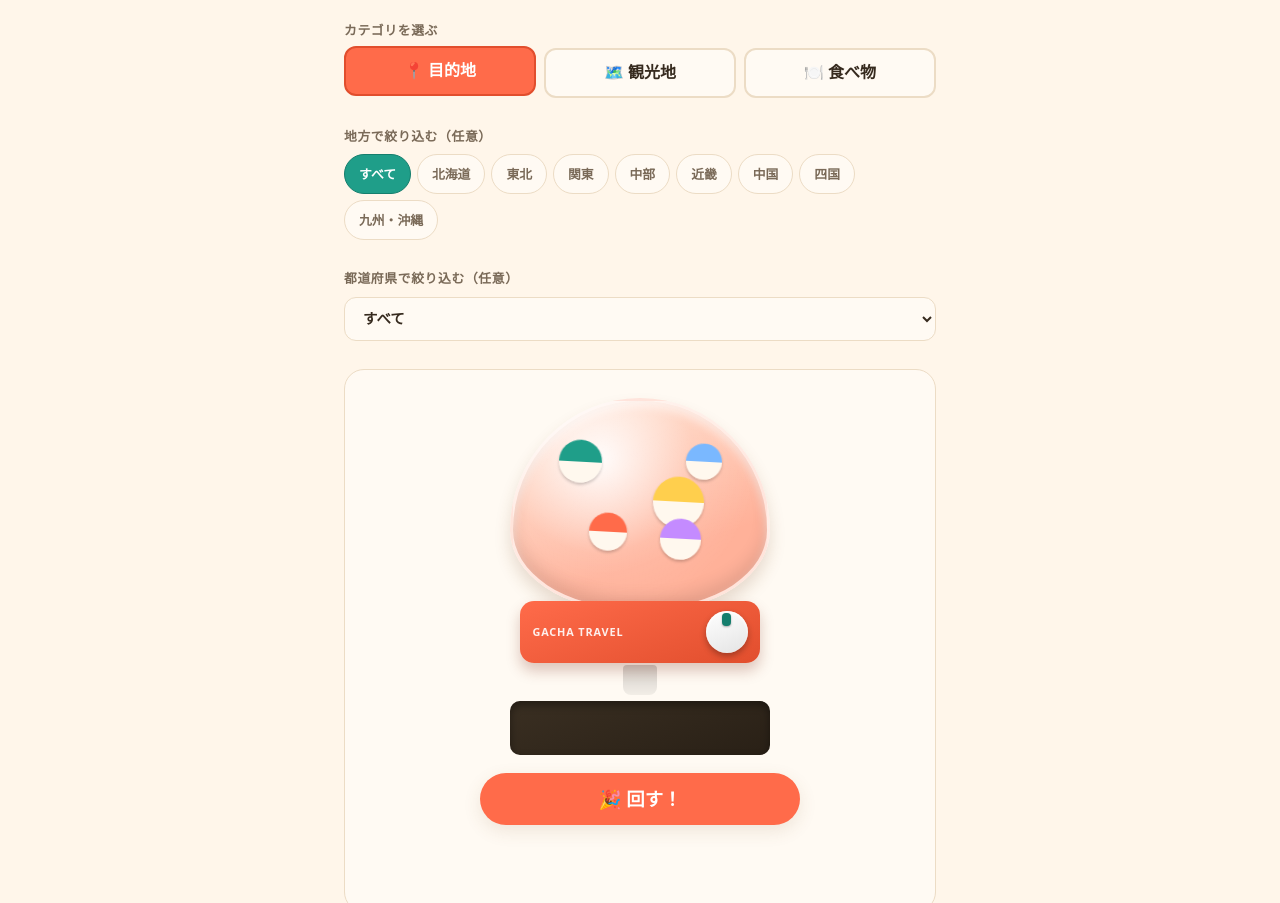
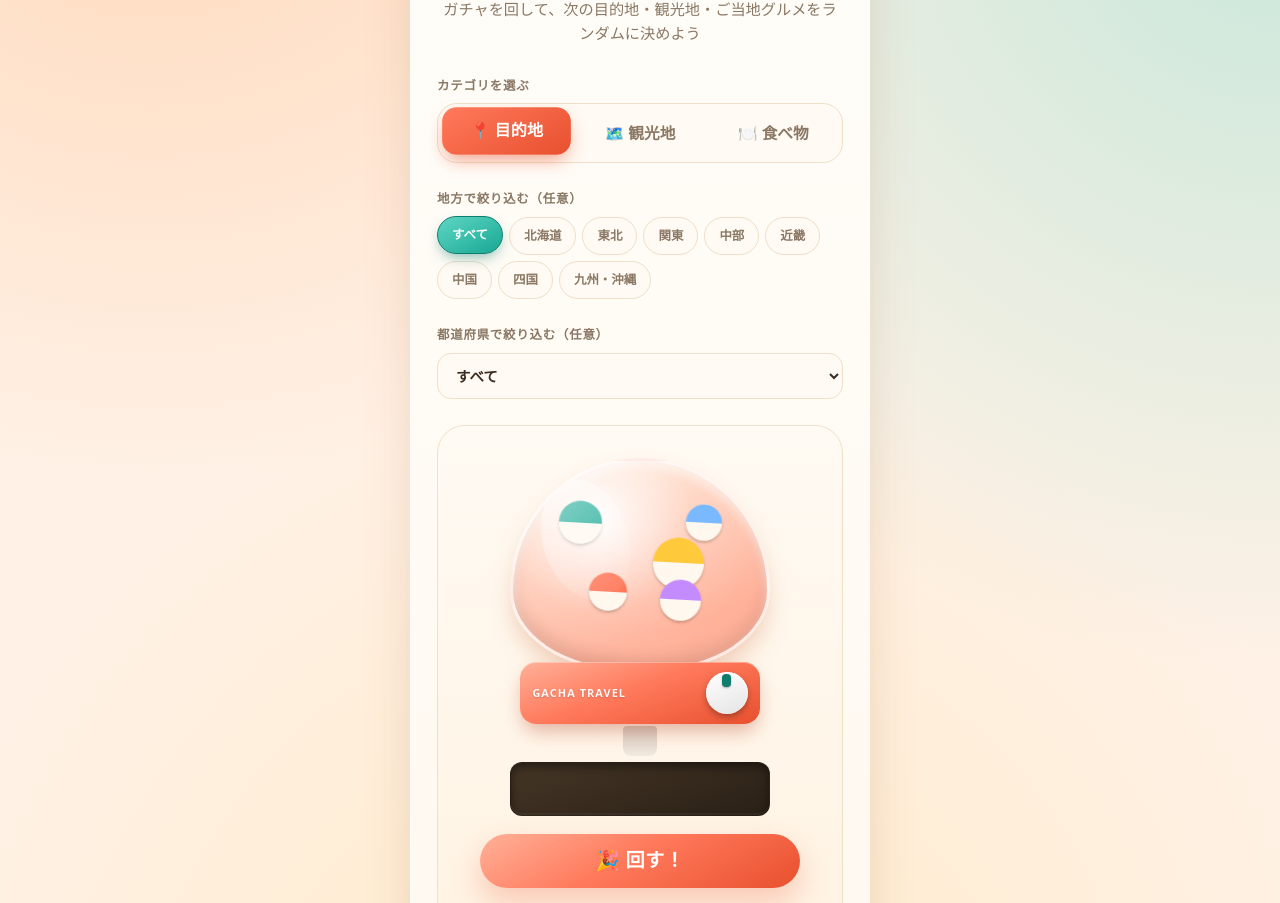
Before and after one commit to sugaimo15/random_tour, a plain HTML site: page index.html in a window 1280 px wide. Shown: the part 127-1030 px from the top of the page. Drawn offline with Linux system fonts and the light colour scheme; a web font is replaced by a local one.

Commit message:
UIデザインを刷新しグラデーション基調のおしゃれな見た目に (#7)
配色トークン・タイポグラフィ・シャドウを全面的に見直し:
- Google Fonts(Zen Maru Gothic)を導入。media=print+onloadの非
  ブロッキング読み込みにより、フォント取得がブロック/失敗する環境
  でも即座に操作可能でシステムフォントへ自動フォールバックする
- 背景に多層グラデーション、appコンテナをカード化して立体感を付与
- カテゴリタブ/フィルタチップ/ボタン類にグラデーション・シャドウを
  適用しメリハリを強化
- 結果カードに虹色のアクセントバーを追加
- ガチャマシンのドームにガラスのような光沢ハイライトを追加、本体・
  トレイの質感を強化
- タイトルの絵文字はグラデーションテキストの対象から分離し、絵文字
  本来の色が消えないよう修正


Claude-Session: https://claude.ai/code/session_01WqcjSHT7RmHx4Qv4xjK88w

Co-authored-by: Claude <noreply@anthropic.com>

```diff
--- a/css/machine.css
+++ b/css/machine.css
@@ -20,12 +20,25 @@
       rgba(255, 255, 255, 0.12) 42%,
       rgba(255, 255, 255, 0) 70%
     ),
-    linear-gradient(160deg, #ffe1cf, #ffb199 70%);
+    linear-gradient(160deg, #ffedde, var(--color-primary-light) 75%);
   box-shadow: inset 0 -10px 16px rgba(0, 0, 0, 0.1), inset 0 6px 10px rgba(255, 255, 255, 0.6),
-    0 10px 16px rgba(120, 80, 40, 0.18);
-  border: 3px solid rgba(255, 255, 255, 0.65);
+    0 14px 26px -6px rgba(200, 100, 50, 0.35);
+  border: 3px solid rgba(255, 255, 255, 0.75);
   position: relative;
   overflow: hidden;
+}
+
+.gacha-machine__dome::after {
+  content: "";
+  position: absolute;
+  top: 8%;
+  left: 12%;
+  width: 34%;
+  height: 60%;
+  background: linear-gradient(160deg, rgba(255, 255, 255, 0.55), rgba(255, 255, 255, 0));
+  border-radius: 50%;
+  transform: rotate(-18deg);
+  pointer-events: none;
 }
 
 .capsule {
@@ -68,7 +81,7 @@
   animation-delay: 0.2s;
 }
 .capsule--b::before {
-  background: #ffcf4d;
+  background: var(--color-accent);
 }
 .capsule--c {
   top: 55%;
@@ -111,9 +124,9 @@
   width: 92%;
   margin-top: -10px;
   padding: 10px 12px;
-  border-radius: 14px;
-  background: linear-gradient(160deg, var(--color-primary), var(--color-primary-dark));
-  box-shadow: 0 8px 14px rgba(120, 40, 20, 0.25);
+  border-radius: 16px;
+  background: linear-gradient(160deg, var(--color-primary-light), var(--color-primary) 45%, var(--color-primary-dark));
+  box-shadow: 0 10px 20px -4px rgba(180, 60, 30, 0.4), inset 0 1px 0 rgba(255, 255, 255, 0.35);
   display: flex;
   align-items: center;
   justify-content: space-between;
@@ -125,8 +138,9 @@
   color: #fff;
   font-weight: 800;
   font-size: 0.68rem;
-  letter-spacing: 0.08em;
-  opacity: 0.9;
+  letter-spacing: 0.1em;
+  opacity: 0.95;
+  text-shadow: 0 1px 2px rgba(0, 0, 0, 0.2);
 }
 
 .gacha-crank {
@@ -210,9 +224,10 @@
   width: 100%;
   min-height: 54px;
   margin-top: 6px;
-  border-radius: 10px;
-  background: linear-gradient(160deg, #3a2f22, #292016);
-  box-shadow: inset 0 4px 8px rgba(0, 0, 0, 0.4);
+  border-radius: 12px;
+  background: linear-gradient(160deg, #453626, #2a2016);
+  box-shadow: inset 0 4px 10px rgba(0, 0, 0, 0.45), inset 0 -2px 0 rgba(255, 255, 255, 0.05);
+  border: 1px solid rgba(0, 0, 0, 0.25);
   position: relative;
 }
 
--- a/css/reset.css
+++ b/css/reset.css
@@ -28,8 +28,8 @@ html {
 
 body {
   min-height: 100vh;
-  font-family: "Hiragino Sans", "Hiragino Kaku Gothic ProN", "Yu Gothic",
-    "Meiryo", system-ui, -apple-system, sans-serif;
+  font-family: "Zen Maru Gothic", "Hiragino Sans", "Hiragino Kaku Gothic ProN",
+    "Yu Gothic", "Meiryo", system-ui, -apple-system, sans-serif;
   line-height: 1.6;
 }
 
--- a/css/style.css
+++ b/css/style.css
@@ -1,33 +1,65 @@
 :root {
-  --color-bg: #fff6ea;
+  --color-bg: #fff1e6;
   --color-bg-soft: #fffaf3;
-  --color-primary: #ff6b4a;
-  --color-primary-dark: #e14e2d;
-  --color-secondary: #1f9e89;
-  --color-secondary-dark: #157e6d;
-  --color-text: #362a1e;
-  --color-text-muted: #7a6a58;
+  --color-primary: #ff7a5c;
+  --color-primary-light: #ffb199;
+  --color-primary-dark: #e8502e;
+  --color-secondary: #17a893;
+  --color-secondary-light: #5fd6c4;
+  --color-secondary-dark: #0f7d6d;
+  --color-accent: #ffc93c;
+  --color-text: #3a2c22;
+  --color-text-muted: #8a7864;
   --color-card-bg: #ffffff;
-  --color-border: #ecdcc5;
+  --color-border: #f0dfc9;
   --color-focus: #2f6fed;
-  --shadow-soft: 0 6px 18px rgba(120, 80, 40, 0.12);
+  --shadow-soft: 0 10px 28px rgba(200, 110, 60, 0.14);
+  --shadow-pop: 0 14px 32px rgba(232, 80, 46, 0.28);
+  --shadow-inset: inset 0 1px 0 rgba(255, 255, 255, 0.6);
+  --radius-xl: 28px;
   --radius-lg: 20px;
-  --radius-md: 12px;
+  --radius-md: 14px;
   --radius-sm: 8px;
 }
 
 body {
-  background: var(--color-bg);
+  background: radial-gradient(circle at 12% -10%, rgba(255, 193, 143, 0.55), transparent 42%),
+    radial-gradient(circle at 100% 0%, rgba(95, 214, 196, 0.35), transparent 45%),
+    radial-gradient(circle at 50% 100%, rgba(255, 201, 60, 0.18), transparent 55%),
+    var(--color-bg);
   color: var(--color-text);
+  padding: clamp(10px, 3vw, 28px) 0;
 }
 
 .app {
-  max-width: 640px;
+  max-width: 460px;
   margin: 0 auto;
-  padding: clamp(16px, 4vw, 32px) clamp(14px, 4vw, 24px) 48px;
+  background: linear-gradient(180deg, #fffdf9, #fff8ef);
+  border-radius: var(--radius-xl);
+  box-shadow: 0 24px 60px -20px rgba(150, 90, 40, 0.35), var(--shadow-inset);
+  border: 1px solid rgba(255, 255, 255, 0.7);
+  padding: clamp(20px, 5vw, 32px) clamp(16px, 5vw, 26px) 32px;
   display: flex;
   flex-direction: column;
-  gap: clamp(18px, 4vw, 28px);
+  gap: clamp(18px, 4vw, 26px);
+  animation: appFadeIn 0.5s ease both;
+}
+
+@keyframes appFadeIn {
+  from {
+    opacity: 0;
+    transform: translateY(10px);
+  }
+  to {
+    opacity: 1;
+    transform: translateY(0);
+  }
+}
+
+@media (prefers-reduced-motion: reduce) {
+  .app {
+    animation: none;
+  }
 }
 
 /* ── ヘッダー ── */
@@ -35,28 +67,41 @@ body {
   text-align: center;
   display: flex;
   flex-direction: column;
-  gap: 6px;
+  gap: 4px;
+  padding-bottom: 4px;
 }
 
 .site-header__title {
-  font-size: clamp(1.6rem, 6vw, 2.2rem);
-  font-weight: 800;
-  color: var(--color-primary-dark);
+  font-size: clamp(1.7rem, 7vw, 2.3rem);
+  font-weight: 900;
   letter-spacing: 0.02em;
 }
 
+.site-header__title-emoji {
+  display: inline-block;
+  filter: drop-shadow(0 3px 6px rgba(200, 100, 40, 0.35));
+}
+
+.site-header__title-text {
+  background: linear-gradient(120deg, var(--color-primary-dark), var(--color-primary) 55%, var(--color-accent));
+  -webkit-background-clip: text;
+  background-clip: text;
+  color: transparent;
+}
+
 .site-header__lead {
-  font-size: clamp(0.85rem, 3vw, 0.95rem);
+  font-size: clamp(0.82rem, 3vw, 0.95rem);
   color: var(--color-text-muted);
+  font-weight: 500;
 }
 
 /* ── セクション共通 ── */
 .section-title {
-  font-size: 0.8rem;
+  font-size: 0.78rem;
   font-weight: 700;
   color: var(--color-text-muted);
   margin-bottom: 8px;
-  letter-spacing: 0.05em;
+  letter-spacing: 0.06em;
 }
 
 /* ── カテゴリタブ ── */
@@ -64,34 +109,39 @@ body {
   display: grid;
   grid-template-columns: repeat(3, 1fr);
   gap: 8px;
+  background: var(--color-bg-soft);
+  padding: 6px;
+  border-radius: var(--radius-lg);
+  border: 1px solid var(--color-border);
 }
 
 .category-tabs__btn {
-  min-height: 48px;
-  padding: 10px 8px;
+  min-height: 46px;
+  padding: 10px 6px;
   border-radius: var(--radius-md);
-  background: var(--color-bg-soft);
-  border: 2px solid var(--color-border);
+  background: transparent;
+  border: none;
   font-weight: 700;
-  font-size: clamp(0.85rem, 3.2vw, 1rem);
-  transition: transform 0.15s ease, background 0.15s ease, border-color 0.15s ease,
-    color 0.15s ease;
-  color: var(--color-text);
+  font-size: clamp(0.82rem, 3.2vw, 0.98rem);
+  color: var(--color-text-muted);
+  transition: transform 0.18s cubic-bezier(0.34, 1.4, 0.64, 1), background 0.2s ease,
+    box-shadow 0.2s ease, color 0.2s ease;
 }
 
 .category-tabs__btn[aria-pressed="true"] {
-  background: var(--color-primary);
-  border-color: var(--color-primary-dark);
+  background: linear-gradient(150deg, var(--color-primary), var(--color-primary-dark));
   color: #fff;
-  transform: translateY(-2px);
+  box-shadow: 0 8px 18px -4px rgba(232, 80, 46, 0.55);
+  transform: translateY(-2px) scale(1.03);
 }
 
 .category-tabs__btn:active {
-  transform: translateY(0);
+  transform: translateY(0) scale(0.98);
 }
 
 .category-tabs__btn:focus-visible,
 .region-filter__btn:focus-visible,
+.prefecture-filter:focus-visible,
 .gacha-crank:focus-visible,
 .draw-btn:focus-visible,
 .result-actions button:focus-visible,
@@ -108,35 +158,39 @@ body {
 }
 
 .region-filter__btn {
-  min-height: 40px;
+  min-height: 38px;
   padding: 6px 14px;
   border-radius: 999px;
   background: var(--color-bg-soft);
   border: 1.5px solid var(--color-border);
-  font-size: 0.8rem;
-  font-weight: 600;
+  font-size: 0.78rem;
+  font-weight: 700;
   color: var(--color-text-muted);
-  transition: background 0.15s ease, color 0.15s ease, border-color 0.15s ease;
+  transition: background 0.15s ease, color 0.15s ease, border-color 0.15s ease,
+    box-shadow 0.15s ease, transform 0.15s ease;
 }
 
 .region-filter__btn[aria-pressed="true"] {
-  background: var(--color-secondary);
+  background: linear-gradient(150deg, var(--color-secondary-light), var(--color-secondary));
   border-color: var(--color-secondary-dark);
   color: #fff;
+  box-shadow: 0 6px 14px -4px rgba(15, 125, 109, 0.55);
+  transform: translateY(-1px);
 }
 
 /* ── 都道府県フィルタ ── */
 .prefecture-filter {
   width: 100%;
-  min-height: 44px;
+  min-height: 46px;
   padding: 8px 14px;
   border-radius: var(--radius-md);
   background: var(--color-bg-soft);
   border: 1.5px solid var(--color-border);
   font-size: 0.9rem;
-  font-weight: 600;
+  font-weight: 700;
   color: var(--color-text);
   font-family: inherit;
+  box-shadow: var(--shadow-inset);
 }
 
 /* ── ガチャマシンエリア ── */
@@ -145,32 +199,43 @@ body {
   flex-direction: column;
   align-items: center;
   gap: 18px;
-  padding: clamp(16px, 5vw, 28px) 10px;
-  background: var(--color-bg-soft);
-  border-radius: var(--radius-lg);
+  padding: clamp(20px, 6vw, 32px) 12px;
+  background: linear-gradient(180deg, var(--color-bg-soft), #fff3e2);
+  border-radius: var(--radius-xl);
   border: 1px solid var(--color-border);
+  box-shadow: var(--shadow-inset);
 }
 
 .draw-btn {
   width: 100%;
   max-width: 320px;
-  min-height: 52px;
+  min-height: 54px;
   border-radius: 999px;
-  background: var(--color-primary);
+  background: linear-gradient(150deg, var(--color-primary-light), var(--color-primary) 45%, var(--color-primary-dark));
   color: #fff;
-  font-size: clamp(1rem, 4vw, 1.15rem);
-  font-weight: 800;
-  box-shadow: var(--shadow-soft);
-  transition: transform 0.12s ease, background 0.12s ease, opacity 0.2s ease;
+  font-size: clamp(1.02rem, 4vw, 1.2rem);
+  font-weight: 900;
+  letter-spacing: 0.02em;
+  box-shadow: var(--shadow-pop);
+  transition: transform 0.12s ease, box-shadow 0.12s ease, opacity 0.2s ease;
 }
 
 .draw-btn:active {
   transform: scale(0.97);
+  box-shadow: 0 8px 18px -6px rgba(232, 80, 46, 0.5);
 }
 
 .draw-btn:disabled {
   opacity: 0.55;
   cursor: not-allowed;
+  transform: none;
+}
+
+@media (hover: hover) {
+  .draw-btn:not(:disabled):hover {
+    transform: translateY(-2px);
+    box-shadow: 0 18px 34px -10px rgba(232, 80, 46, 0.55);
+  }
 }
 
 /* ── 結果カード ── */
@@ -190,11 +255,23 @@ body {
   border-radius: var(--radius-lg);
   border: 1px solid var(--color-border);
   box-shadow: var(--shadow-soft);
-  padding: clamp(18px, 5vw, 26px);
+  padding: clamp(20px, 5vw, 28px);
   text-align: center;
   display: flex;
   flex-direction: column;
   gap: 8px;
+  position: relative;
+  overflow: hidden;
+}
+
+.result-card::before {
+  content: "";
+  position: absolute;
+  top: 0;
+  left: 0;
+  right: 0;
+  height: 6px;
+  background: linear-gradient(90deg, var(--color-primary), var(--color-accent), var(--color-secondary));
 }
 
 .result-card[hidden] {
@@ -206,26 +283,29 @@ body {
 }
 
 .result-card__emoji {
-  font-size: clamp(2.4rem, 12vw, 3.2rem);
+  font-size: clamp(2.6rem, 12vw, 3.4rem);
   line-height: 1;
+  margin-top: 6px;
+  filter: drop-shadow(0 6px 10px rgba(0, 0, 0, 0.12));
 }
 
 .result-card__sublabel {
   font-size: 0.8rem;
-  font-weight: 700;
+  font-weight: 800;
   color: var(--color-secondary-dark);
-  letter-spacing: 0.04em;
+  letter-spacing: 0.06em;
 }
 
 .result-card__name {
-  font-size: clamp(1.25rem, 6vw, 1.6rem);
-  font-weight: 800;
+  font-size: clamp(1.3rem, 6vw, 1.7rem);
+  font-weight: 900;
   color: var(--color-primary-dark);
 }
 
 .result-card__description {
   font-size: 0.9rem;
   color: var(--color-text);
+  line-height: 1.7;
 }
 
 .result-map {
@@ -233,7 +313,8 @@ body {
   border-radius: var(--radius-md);
   overflow: hidden;
   border: 1px solid var(--color-border);
-  margin-top: 4px;
+  margin-top: 6px;
+  box-shadow: var(--shadow-inset);
 }
 
 .result-map iframe {
@@ -255,27 +336,36 @@ body {
   min-height: 44px;
   padding: 10px 18px;
   border-radius: 999px;
-  font-weight: 700;
-  font-size: 0.9rem;
+  font-weight: 800;
+  font-size: 0.88rem;
   display: inline-flex;
   align-items: center;
   gap: 6px;
   text-decoration: none;
+  transition: transform 0.15s ease, box-shadow 0.15s ease;
+}
+
+.result-actions button:active,
+.result-actions a:active {
+  transform: scale(0.96);
 }
 
 .btn-again {
-  background: var(--color-secondary);
+  background: linear-gradient(150deg, var(--color-secondary-light), var(--color-secondary));
   color: #fff;
+  box-shadow: 0 8px 16px -6px rgba(15, 125, 109, 0.5);
 }
 
 .btn-map {
-  background: #4285f4;
+  background: linear-gradient(150deg, #6fa8ff, #4285f4);
   color: #fff;
+  box-shadow: 0 8px 16px -6px rgba(66, 133, 244, 0.5);
 }
 
 .btn-share {
-  background: #111;
+  background: linear-gradient(150deg, #333, #111);
   color: #fff;
+  box-shadow: 0 8px 16px -6px rgba(0, 0, 0, 0.35);
 }
 
 .btn-copy {
@@ -286,6 +376,7 @@ body {
 
 .copy-feedback {
   font-size: 0.78rem;
+  font-weight: 700;
   color: var(--color-secondary-dark);
   min-height: 1.2em;
 }
@@ -293,9 +384,10 @@ body {
 /* ── フッター ── */
 .site-footer {
   text-align: center;
-  font-size: 0.75rem;
+  font-size: 0.72rem;
   color: var(--color-text-muted);
-  padding-top: 8px;
+  padding-top: 4px;
+  line-height: 1.6;
 }
 
 /* ── ユーティリティ ── */
--- a/index.html
+++ b/index.html
@@ -9,6 +9,23 @@
   content="ガチャガチャを回して、次に行く目的地・観光地・ご当地グルメをランダムに決めるサイト。日本全国47都道府県から地方を絞って抽選できます。"
 />
 <link rel="icon" type="image/svg+xml" href="assets/favicon.svg" />
+<!-- Google Fontsは装飾目的の任意リソース。media="print"+onloadで読み込みを
+     非ブロッキングにし、取得できない/遅いネットワークでもシステムフォントで
+     即座に表示・操作できるようにしている。 -->
+<link rel="preconnect" href="https://fonts.googleapis.com" />
+<link rel="preconnect" href="https://fonts.gstatic.com" crossorigin />
+<link
+  href="https://fonts.googleapis.com/css2?family=Zen+Maru+Gothic:wght@400;500;700;900&display=swap"
+  rel="stylesheet"
+  media="print"
+  onload="this.media='all'"
+/>
+<noscript>
+  <link
+    href="https://fonts.googleapis.com/css2?family=Zen+Maru+Gothic:wght@400;500;700;900&display=swap"
+    rel="stylesheet"
+  />
+</noscript>
 <link rel="stylesheet" href="css/reset.css" />
 <link rel="stylesheet" href="css/style.css" />
 <link rel="stylesheet" href="css/machine.css" />
@@ -16,7 +33,10 @@
 <body>
 <div class="app">
   <header class="site-header">
-    <h1 class="site-header__title">🎰 全国ガチャ旅</h1>
+    <h1 class="site-header__title">
+      <span class="site-header__title-emoji" aria-hidden="true">🎰</span>
+      <span class="site-header__title-text">全国ガチャ旅</span>
+    </h1>
     <p class="site-header__lead">
       ガチャを回して、次の目的地・観光地・ご当地グルメをランダムに決めよう
     </p>
```
Also changed, not shown: 1 other file.
